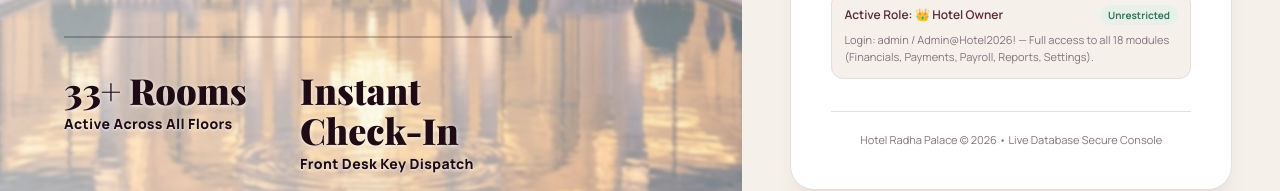
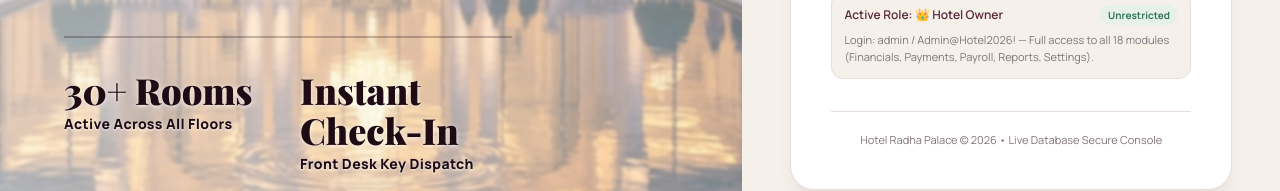
Before and after one commit to 1234Adityarajput/Hotelmangementsystem, a Next.js app in the folder frontend/: page /login in a window 1280 px wide. Shown: the part 682-873 px from the top of the page. Built offline with nearby package versions, Linux system fonts and the light colour scheme; no server answers; a web font is replaced by a local one.

Commit message:
fix(login): update room count highlight to 30+ Rooms

```diff
--- a/frontend/src/app/login/page.tsx
+++ b/frontend/src/app/login/page.tsx
@@ -98,7 +98,7 @@ export default function LoginPage() {
         {/* 5. Bottom Highlights */}
         <div className="relative z-10 pt-8 border-t-2 border-[#1E0B14]/25 grid grid-cols-1 sm:grid-cols-2 gap-6 max-w-md">
           <div>
-            <div className="font-serif text-3xl lg:text-4xl font-black text-[#1E0B14] drop-shadow-[0_1px_2px_rgba(255,255,255,0.9)]">33+ Rooms</div>
+            <div className="font-serif text-3xl lg:text-4xl font-black text-[#1E0B14] drop-shadow-[0_1px_2px_rgba(255,255,255,0.9)]">30+ Rooms</div>
             <div className="text-xs sm:text-sm text-[#1E0B14] mt-1 font-black tracking-wide drop-shadow-[0_1px_1px_rgba(255,255,255,0.85)]">Active Across All Floors</div>
           </div>
           <div>
```
